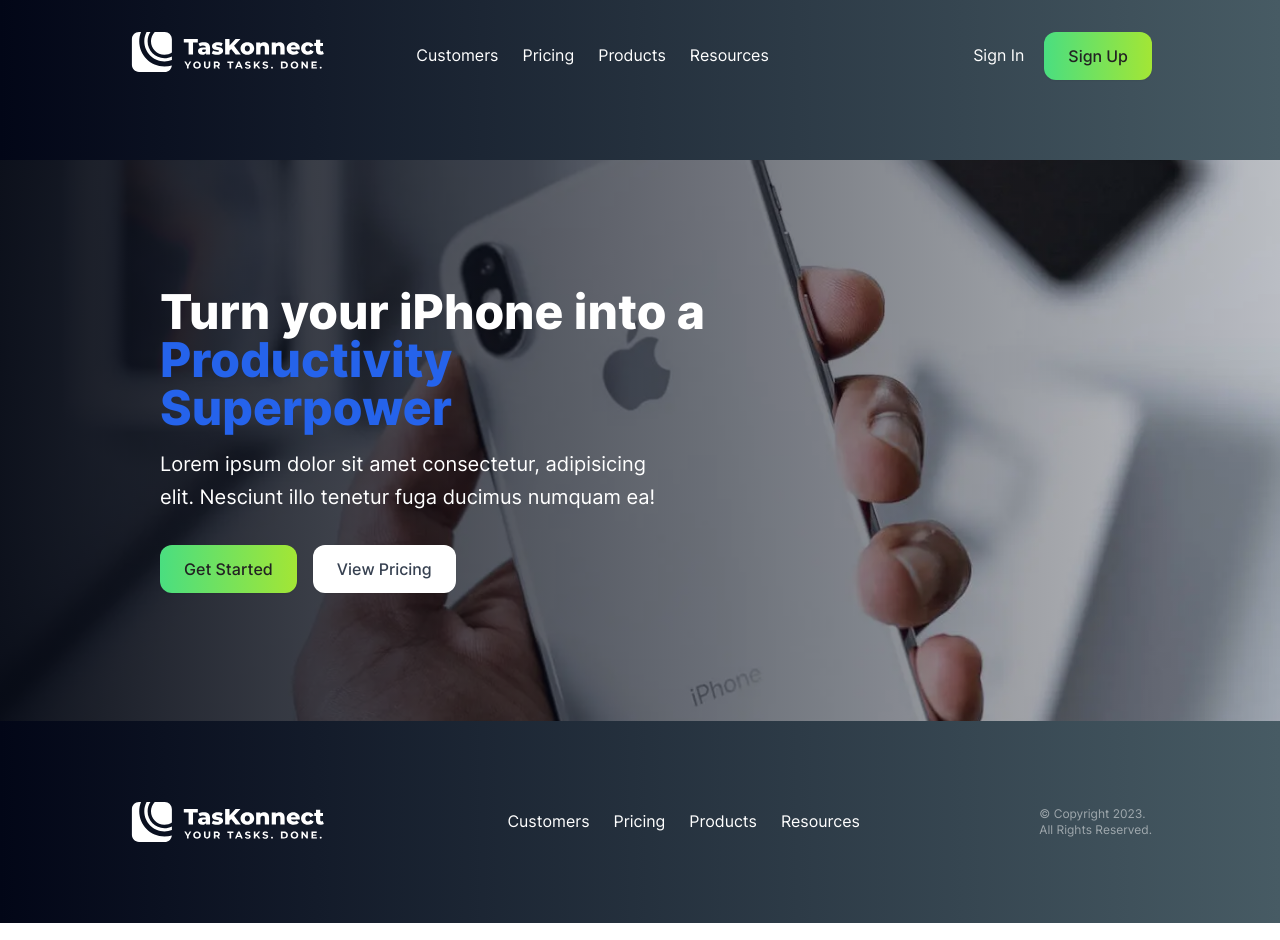
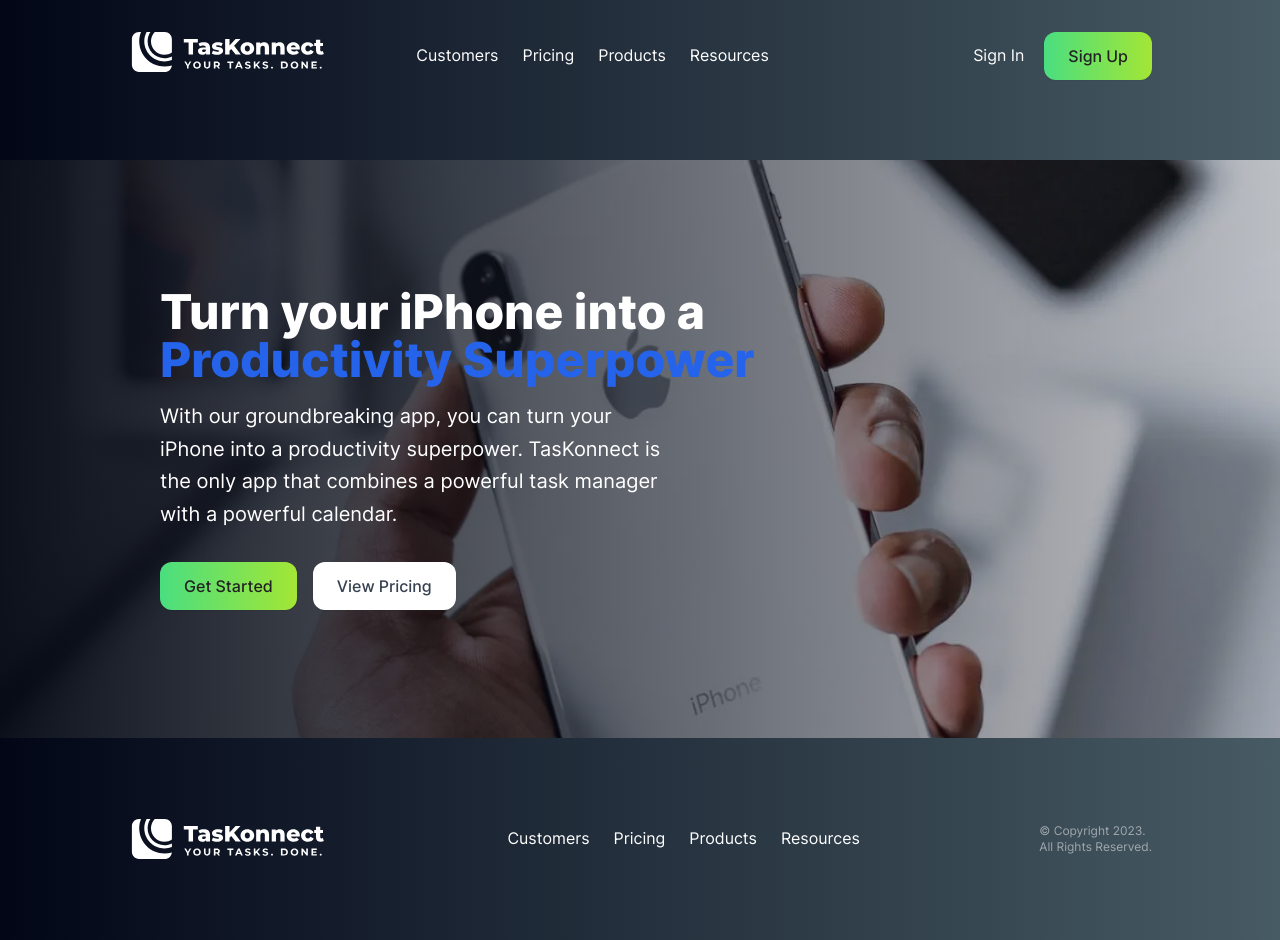
Before and after one commit to trentphoto/taskonnect, a Next.js app: page /resources in a window 1280 px wide. Built offline with nearby package versions, Linux system fonts and the light colour scheme.

Commit message:
build: resources page update

```diff
--- a/src/pages/resources.tsx
+++ b/src/pages/resources.tsx
@@ -22,7 +22,7 @@
           <div className='absolute inset-0 z-10 bg-gray-950/75 sm:bg-transparent sm:bg-gradient-to-r sm:from-gray-950/95 sm:to-gray-900/25'></div>
 
           <div className='container relative z-20 mx-auto px-4 py-32 sm:px-6 lg:flex lg:items-center lg:px-8'>
-            <div className='max-w-xl text-center sm:text-left'>
+            <div className='max-w-2xl text-center sm:text-left'>
               <h1 className='text-3xl font-extrabold sm:text-5xl'>
                 Turn your iPhone into a
                 <strong className='block font-extrabold text-blue-600'>
@@ -31,8 +31,9 @@
               </h1>
 
               <p className='mt-4 max-w-lg sm:text-xl sm:leading-relaxed'>
-                Lorem ipsum dolor sit amet consectetur, adipisicing elit.
-                Nesciunt illo tenetur fuga ducimus numquam ea!
+                With our groundbreaking app, you can turn your iPhone into a
+                productivity superpower. TasKonnect is the only app that
+                combines a powerful task manager with a powerful calendar.
               </p>
 
               <div className='mt-8 flex flex-wrap gap-4 text-center'>
```
